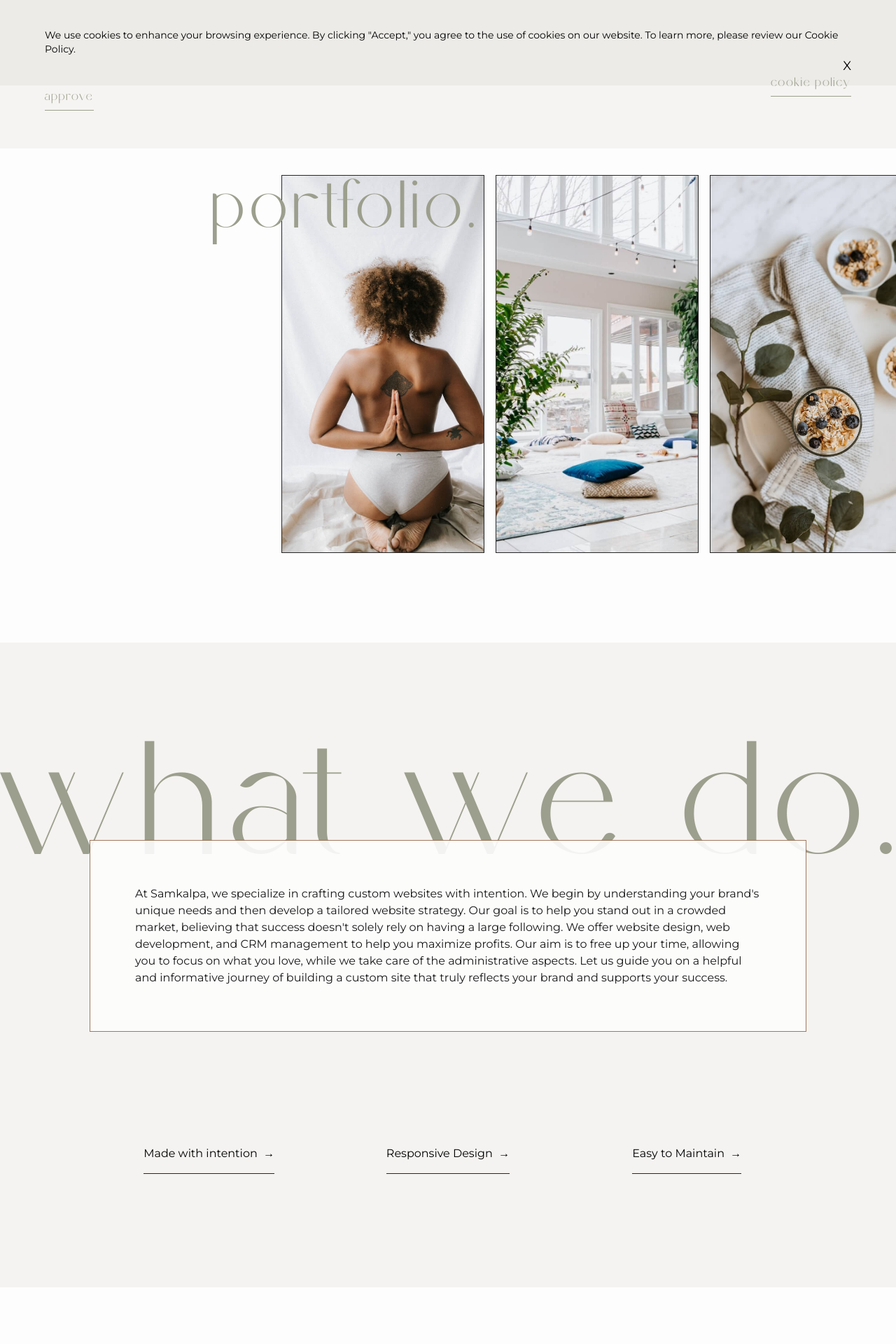
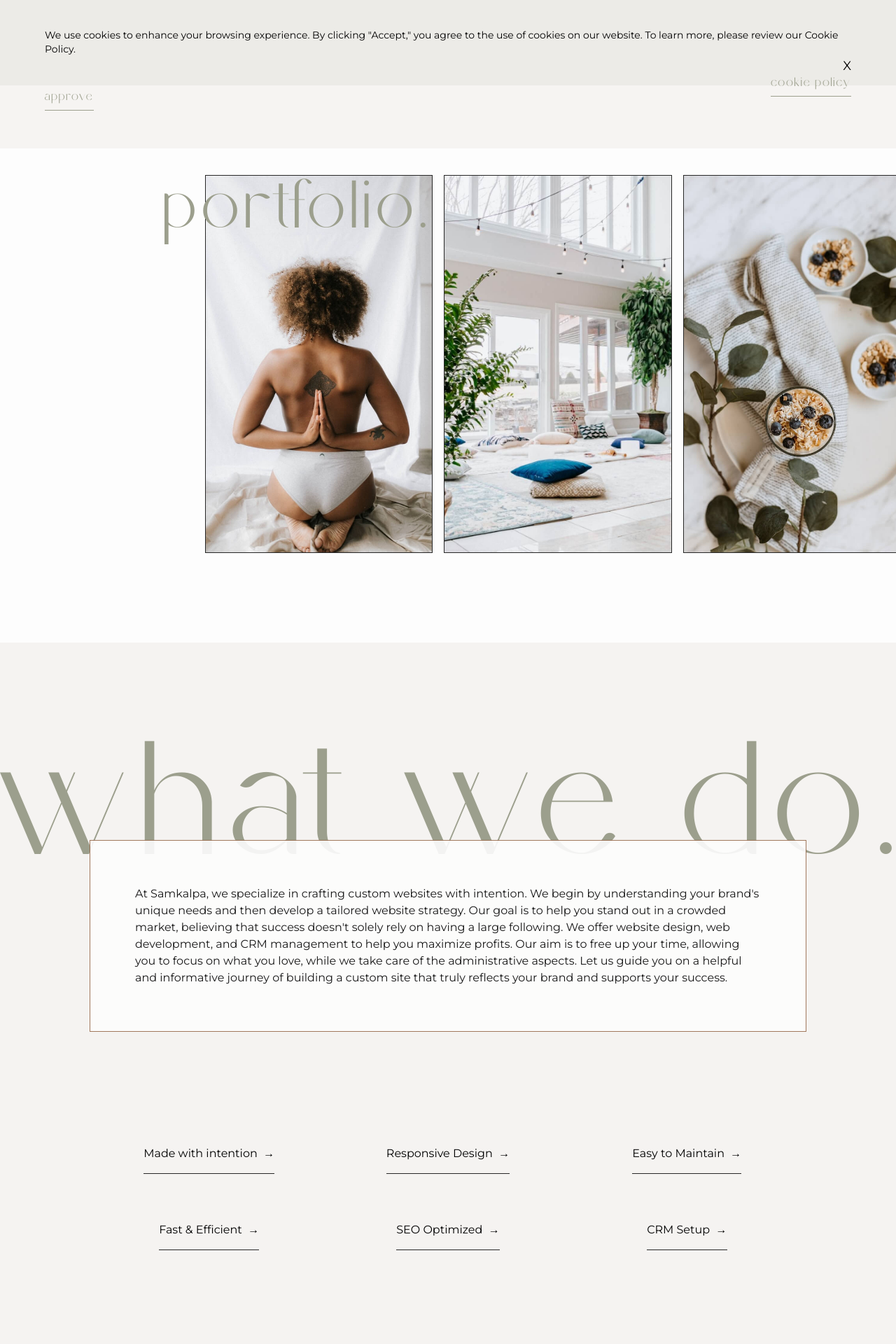
Before and after one commit to brittwoodard/embodied-creative, a Jekyll site: the page built from homepage.html, in a window 1280 px wide. Shown: the part 688-2608 px from the top of the page at 70% size. Built offline with Jekyll 4.4.1, drawn with Linux system fonts in a browser that asks for light colours; nearby versions of some CDN libraries; some web fonts are replaced.

Commit message:
added features

```diff
--- a/_data/faq-settings.yml
+++ b/_data/faq-settings.yml
@@ -5,6 +5,12 @@ features:
     description: With most users accessing websites on mobile, a seamless and user-friendly experience across devices is crucial. Our custom coded sites offer responsive design and the advantage of a mobile experience resembling a dedicated app. Stand out in your market with a captivating and converting website.
   - feature: Easy to Maintain
     description: With our intuitive platform, managing and updating your website becomes incredibly easy, even for those with limited technical expertise. Your website will be hosted on a user-friendly content management system, ensuring a seamless experience for effortlessly managing and updating your site. Stay in control of your online presence with simplicity and ease.
+  - feature: Fast & Efficient
+    description: We understand the importance of speed in the digital world. Our streamlined processes and optimized coding ensure your website loads quickly, delivering an exceptional user experience that keeps your audience engaged.
+  - feature: SEO Optimized
+    description: Achieve better visibility in search engines with our SEO-focused approach. We optimize your website's structure and content to improve its ranking, helping you attract more organic traffic and reach your target audience effectively.
+  - feature: CRM Setup
+    description: We're here to simplify your customer relationships. Our CRM setup helps you organize and manage customer interactions effortlessly. Easily track communications, enhance client satisfaction, and foster lasting connections, all while focusing on what you love.
 faq:
   - question: What happens if the initial design proposal doesn’t align with my vision or effectively represent my brand?
     answer: We won't move forward with building your website unless the design perfectly aligns with your vision and effectively represents your unique brand.
--- a/_includes/about.html
+++ b/_includes/about.html
@@ -7,7 +7,7 @@
         {% for item in site.data.faq-settings.features %}
         <div class="py-10p group relative">
             <h3 class="pb-4 border-b border-black text-center">{{item.feature}}&nbsp;&nbsp;→</h3>
-            <div class="hidden group-hover:block absolute -top-[60%] -left-[50%] w-[25vw] feature-container">
+            <div class="hidden group-hover:block absolute -top-[70%] -left-[50%] w-[25vw] feature-container">
                 <h3>{{item.feature}}</h3>
                 <p>{{item.description}}</p>
             </div>
--- a/_includes/portfolio.html
+++ b/_includes/portfolio.html
@@ -1,6 +1,6 @@
 <section class="bg-light py-10p">
-    <div class="grid grid-cols-7 md:ml-[20%]">
-        <h2 class="heading-md relative vertical-text text-right -right-[3rem] z-10">Portfolio.</h2>
+    <div class="grid grid-cols-7 md:ml-[10%]">
+        <h2 class="heading-md relative vertical-text text-right -right-[65%] z-10">Portfolio.</h2>
         <div class="flex gap-4 portfolio-gallery col-span-6">
             {% for item in site.projects %}
             <a href="{{item.url}}" class="w-[33%] shrink-0">
--- a/assets/css/output-style.css
+++ b/assets/css/output-style.css
@@ -509,6 +509,7 @@ video {
   position: absolute;
 }
 .feature-container {
+  z-index: 10;
   cursor: pointer;
   border-width: 1px;
   --tw-border-opacity: 1;
@@ -613,14 +614,14 @@ input[type="checkbox"] {
 .relative {
   position: relative;
 }
-.-right-\[3rem\] {
-  right: -3rem;
+.-left-\[50\%\] {
+  left: -50%;
 }
-.-top-16 {
-  top: -4rem;
+.-right-\[65\%\] {
+  right: -65%;
 }
-.left-0 {
-  left: 0px;
+.-top-\[70\%\] {
+  top: -70%;
 }
 .left-10p {
   left: 10%;
@@ -636,18 +637,6 @@ input[type="checkbox"] {
 }
 .top-\[19rem\] {
   top: 19rem;
-}
-.-left-16 {
-  left: -4rem;
-}
-.-left-\[50\%\] {
-  left: -50%;
-}
-.-top-\[50\%\] {
-  top: -50%;
-}
-.-top-\[60\%\] {
-  top: -60%;
 }
 .z-10 {
   z-index: 10;
@@ -780,9 +769,6 @@ input[type="checkbox"] {
 .list-disc {
   list-style-type: disc;
 }
-.list-none {
-  list-style-type: none;
-}
 .grid-cols-12 {
   grid-template-columns: repeat(12, minmax(0, 1fr));
 }
@@ -821,12 +807,6 @@ input[type="checkbox"] {
 }
 .gap-4 {
   gap: 1rem;
-}
-.gap-6 {
-  gap: 1.5rem;
-}
-.gap-64 {
-  gap: 16rem;
 }
 .gap-8 {
   gap: 2rem;
@@ -911,9 +891,6 @@ input[type="checkbox"] {
 }
 .pb-10p {
   padding-bottom: 10%;
-}
-.pb-2 {
-  padding-bottom: 0.5rem;
 }
 .pb-4 {
   padding-bottom: 1rem;
@@ -1069,8 +1046,8 @@ li {
 }
 
 @media (min-width: 768px) {
-  .md\:ml-\[20\%\] {
-    margin-left: 20%;
+  .md\:ml-\[10\%\] {
+    margin-left: 10%;
   }
   .md\:grid {
     display: grid;
--- a/style.css
+++ b/style.css
@@ -121,7 +121,7 @@ li {
     }
 
     .feature-container {
-        @apply bg-dark text-light border border-black p-10p text-center cursor-pointer
+        @apply bg-dark text-light border border-black p-10p text-center cursor-pointer z-10
     }
 
     .feature-container h3 {
```
